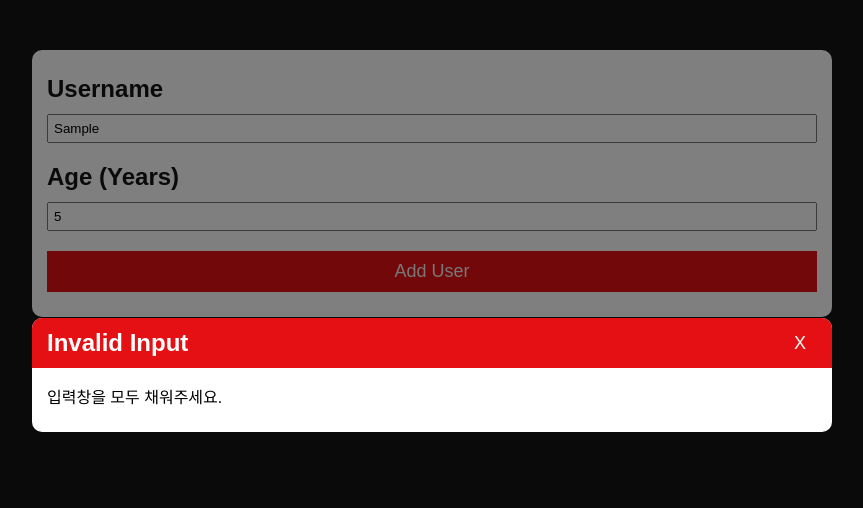
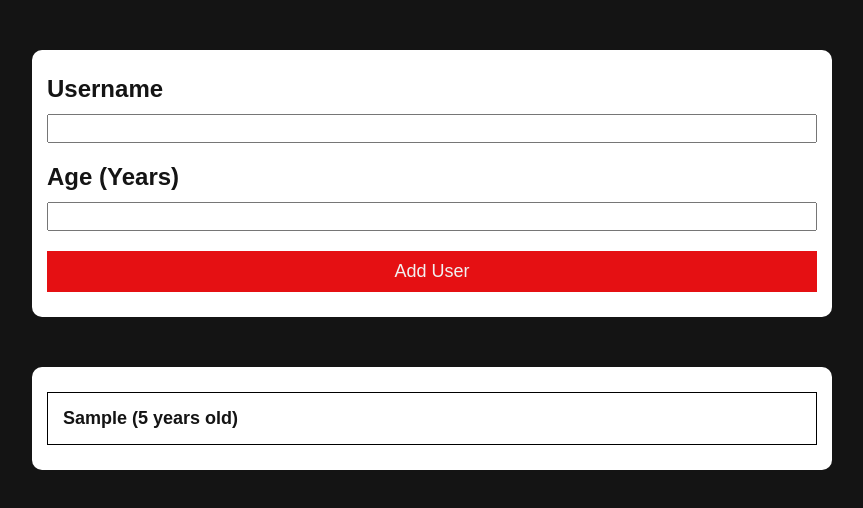
Before and after one commit to jisu-moon/react-only-state, a React (Create React App) app: page / in a window 1280 px wide. Both pictures are taken after typing "Sample", "5" into the empty fields and a click on the button "Add User". Shown: the top 508 px of the page, without its empty margins (208-1071 px from the left). Built offline with nearby package versions, Linux system fonts and the light colour scheme.

Commit message:
폴더 구조 수정

```diff
--- a/src/App.tsx
+++ b/src/App.tsx
@@ -1,7 +1,7 @@
 import { useState } from 'react';
 import styled from 'styled-components';
-import UserForm from './components/UserForm';
-import UserList from './components/UserList';
+import UserForm from './components/User/UserForm';
+import UserList from './components/User/UserList';
 import { IUser } from './types/user';
 
 const Wrapper = styled.div`
@@ -18,9 +18,7 @@ function App() {
   return (
     <Wrapper>
       <UserForm fetchUserHandler={user => fetchUserHandler(user)} />
-      {usersData.length === 0 ? null : (
-        <UserList usersData={usersData} date={Date.now()} />
-      )}
+      {usersData.length === 0 ? null : <UserList usersData={usersData} />}
     </Wrapper>
   );
 }
--- a/src/components/Modal.tsx
+++ b/src/components/ErrorModal.tsx
@@ -57,7 +57,7 @@ interface IProps {
   setModalShow: Dispatch<SetStateAction<boolean>>;
 }
 
-function Modal({ msg, setModalShow }: IProps) {
+function ErrorModal({ msg, setModalShow }: IProps) {
   return (
     <Wrapper>
       <Overlay onClick={() => setModalShow(false)} />
@@ -72,4 +72,4 @@ function Modal({ msg, setModalShow }: IProps) {
   );
 }
 
-export default Modal;
+export default ErrorModal;
--- a/src/components/UserForm.tsx
+++ b/src/components/User/UserForm.tsx
@@ -1,8 +1,8 @@
 import React, { useState } from 'react';
 import styled from 'styled-components';
-import { IUser } from '../types/user';
-import Modal from './Modal';
-import Card from './UI/Card';
+import { IUser } from '../../types/user';
+import Modal from '../ErrorModal';
+import Card from '../UI/Card';
 
 const Form = styled.form`
   display: flex;
@@ -47,7 +47,7 @@ function UserForm({ fetchUserHandler }: IProps) {
   const onSubmit = (event: React.FormEvent<HTMLFormElement>) => {
     event.preventDefault();
     const { name, age } = userData;
-    if (name.trim().length || age === null) {
+    if (name.trim().length === 0 || age === null) {
       setModalShow(true);
       setError('입력창을 모두 채워주세요.');
       return;
@@ -66,7 +66,7 @@ function UserForm({ fetchUserHandler }: IProps) {
     setUserData(prev => {
       return {
         ...prev,
-        [name]: name === 'age' ? Number(value) : value,
+        [name]: name === 'age' ? +value : value,
       };
     });
   };
--- /dev/null
+++ b/src/components/User/UserList.tsx
@@ -0,0 +1,37 @@
+import styled from 'styled-components';
+import { IUser } from '../../types/user';
+import Card from '../UI/Card';
+
+interface IProps {
+  usersData: IUser[];
+}
+
+const ListWrapper = styled.ul`
+  display: flex;
+  flex-direction: column;
+  gap: 15px;
+`;
+const List = styled.li`
+  padding: 15px;
+  border: 1px solid #000;
+  cursor: pointer;
+  color: ${({ theme }) => theme.white.textColor};
+  font-size: 18px;
+  font-weight: bold;
+`;
+
+function UserList({ usersData }: IProps) {
+  return (
+    <Card>
+      <ListWrapper>
+        {usersData.map(({ name, age }, index) => (
+          <List key={index}>
+            {name} ({age} years old)
+          </List>
+        ))}
+      </ListWrapper>
+    </Card>
+  );
+}
+
+export default UserList;
--- a/src/components/UserList.tsx
+++ /dev/null
@@ -1,32 +0,0 @@
-import styled from 'styled-components';
-import { IUser } from '../types/user';
-import Card from './UI/Card';
-
-interface IProps {
-  usersData: IUser[];
-  date: number;
-}
-
-const Item = styled.div`
-  padding: 15px;
-  border: 1px solid #000;
-  cursor: pointer;
-  color: ${({ theme }) => theme.white.textColor};
-  font-size: 18px;
-  font-weight: bold;
-  margin: 10px 0;
-`;
-
-function UserList({ usersData }: IProps) {
-  return (
-    <Card>
-      {usersData.map(({ name, age }, index) => (
-        <Item key={index}>
-          {name} ({age} years old)
-        </Item>
-      ))}
-    </Card>
-  );
-}
-
-export default UserList;
```
